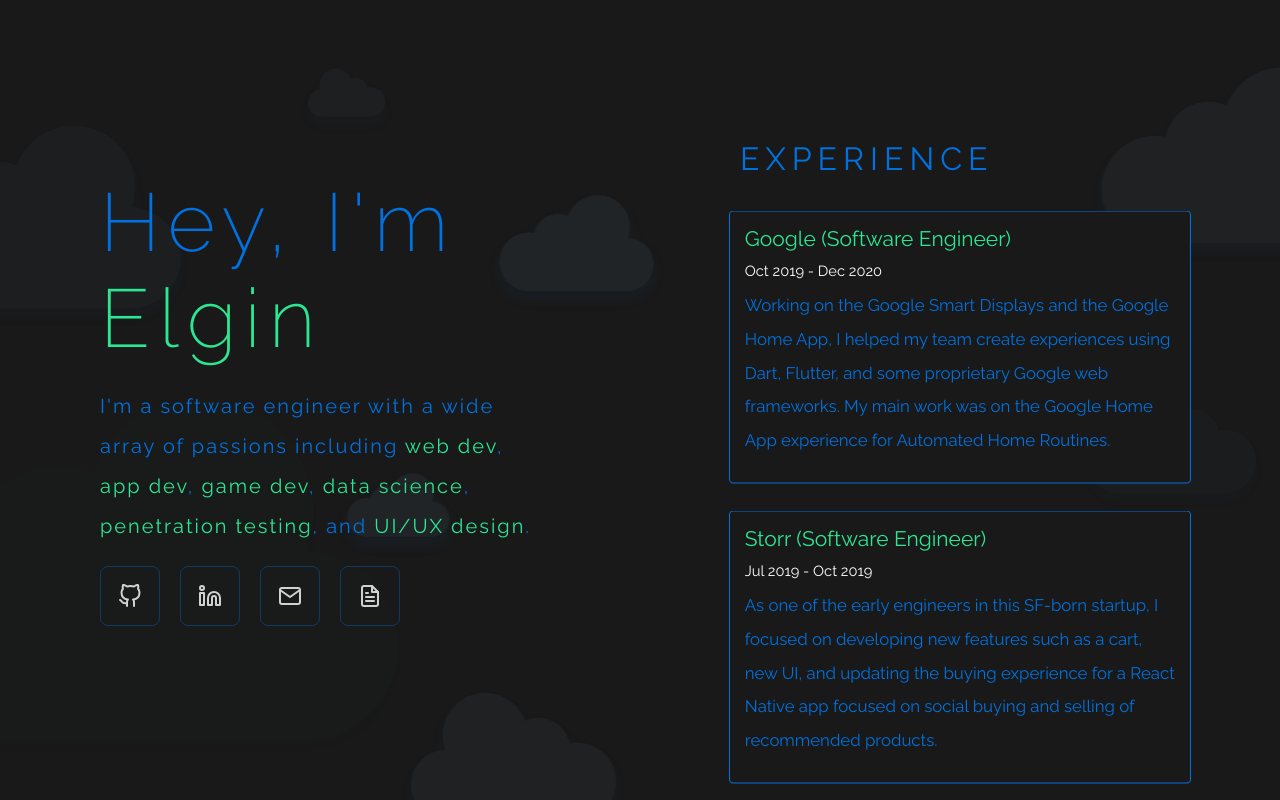
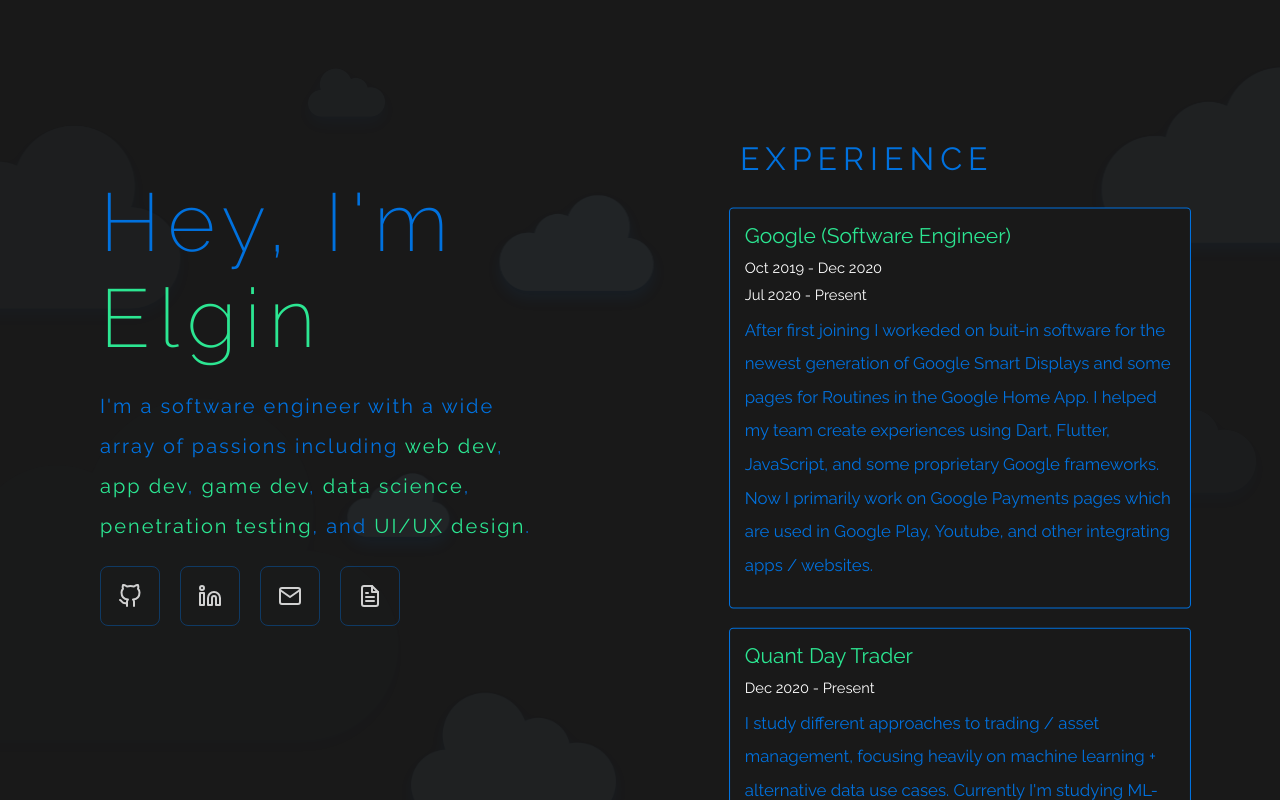
Before and after one commit to elginbeloy/elginbeloycom, a Vue app: page / in a window 1280 px wide. Built offline with nearby package versions, Linux system fonts and the light colour scheme.

Commit message:
Updated content.

```diff
--- a/src/components/ProjectsContainer.vue
+++ b/src/components/ProjectsContainer.vue
@@ -15,11 +15,29 @@
     <div class="project-container">
       <a class="project-container__title">Google (Software Engineer)</a>
       <a class="project-container__sub-title">Oct 2019 - Dec 2020</a>
+      <a class="project-container__sub-title">Jul 2020 - Present</a>
       <a class="project-container__desc">
-        Working on the Google Smart Displays and the Google Home App, I
-        helped my team create experiences using Dart, Flutter,
-        and some proprietary Google web frameworks. My main work was on the
-        Google Home App experience for Automated Home Routines.
+        After first joining I workeded on buit-in software for the newest
+        generation of Google Smart Displays and some pages for Routines in
+        the Google Home App. I helped my team create experiences using Dart,
+        Flutter, JavaScript, and some proprietary Google frameworks.
+
+        Now I primarily work on Google Payments pages which are used in
+        Google Play, Youtube, and other integrating apps / websites.
+      </a>
+    </div>
+    <div class="project-container">
+      <a class="project-container__title">Quant Day Trader</a>
+      <a class="project-container__sub-title">Dec 2020 - Present</a>
+      <a class="project-container__desc">
+        I study different approaches to trading / asset management,
+        focusing heavily on machine learning + alternative data use cases.
+        Currently I'm studying ML-based risk management, portfolio construction,
+        strategy backtesting, and statistical significance testing.
+        I use my own home-coded, Python based backtesting system which
+        utilizes tick level data from polygon.io. I mainly read online articles,
+        papers, and books from Chen and Lopez de Prado (with some technical analysis
+        though I quickly lost interest with poor backtest results).
       </a>
     </div>
     <div class="project-container">
```
